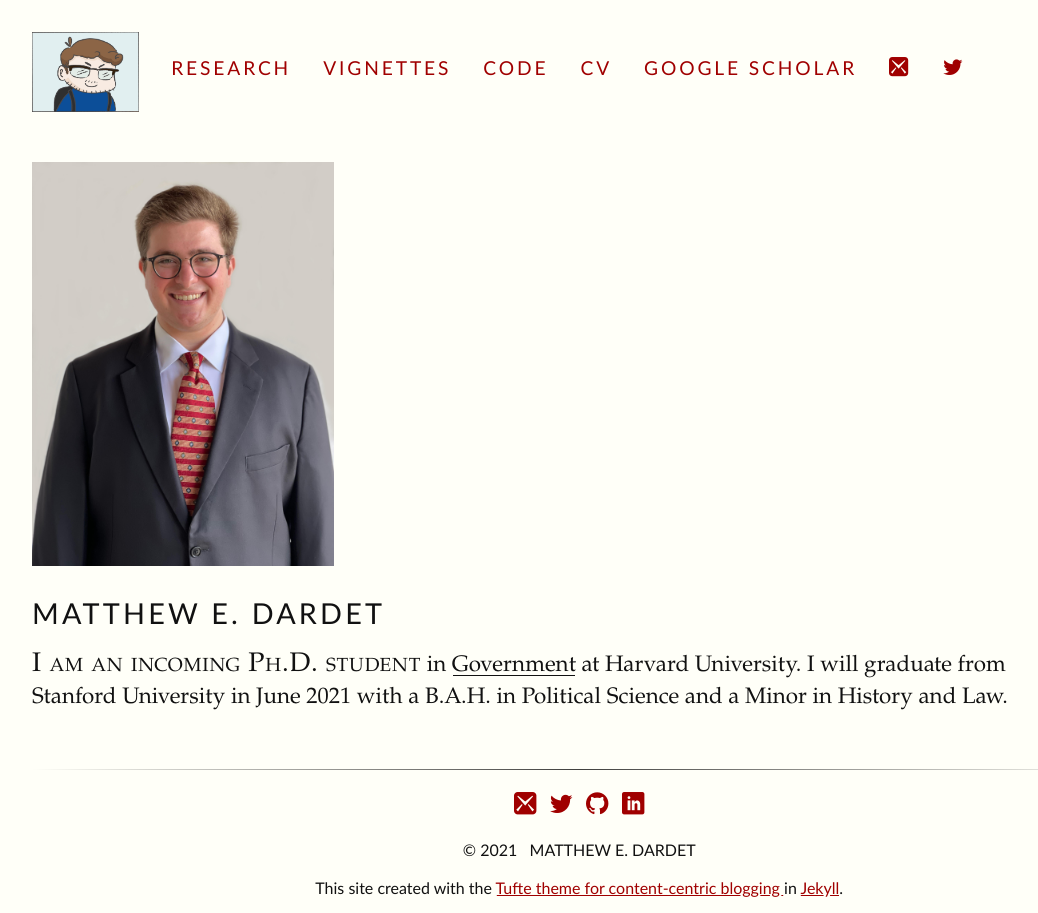
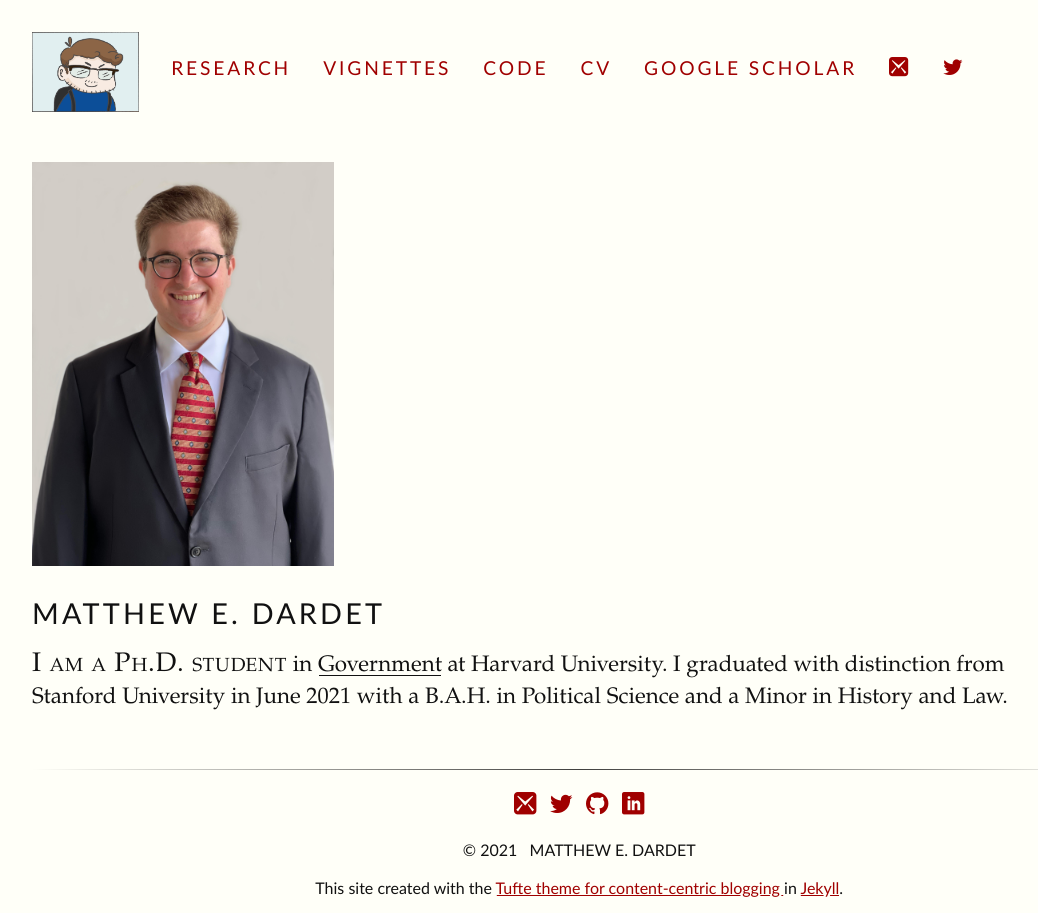
Before and after one commit to matthewdardet/matthewdardet.github.io, a Jekyll site: the page built from index.html, in a window 1280 px wide. Shown: the whole page, without its empty margins (32-1070 px from the left). Built offline with Jekyll 4.4.1, drawn with Linux system fonts in a browser that asks for light colours; some web fonts are replaced.

Commit message:
Update index.html

```diff
--- a/index.html
+++ b/index.html
@@ -8,4 +8,4 @@ title: Matthew E. Dardet
 
   <h1 class="content-listing-header sans">Matthew E. Dardet</h1>
 
-  <p><span class = "newthought"> I am an incoming Ph.D. student</span> in <a href="https://gov.harvard.edu/">Government</a> at Harvard University. I will graduate from Stanford University in June 2021 with a B.A.H. in Political Science and a Minor in History and Law.</p>
+  <p><span class = "newthought"> I am a Ph.D. student</span> in <a href="https://gov.harvard.edu/">Government</a> at Harvard University. I graduated with distinction from Stanford University in June 2021 with a B.A.H. in Political Science and a Minor in History and Law.</p>
```
